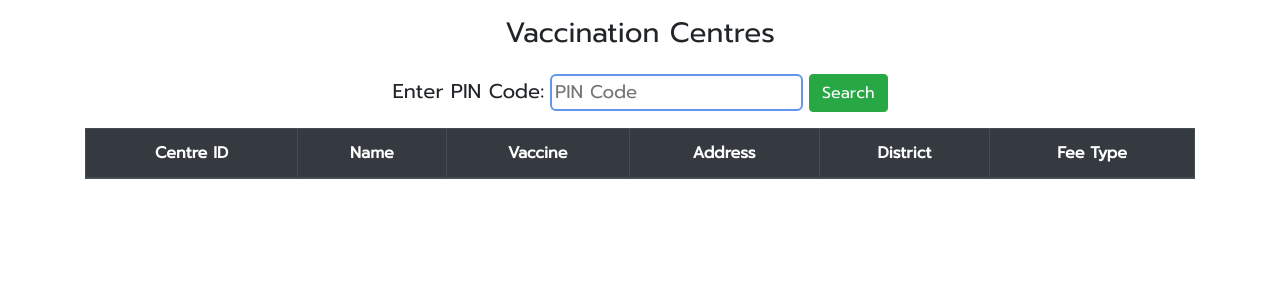
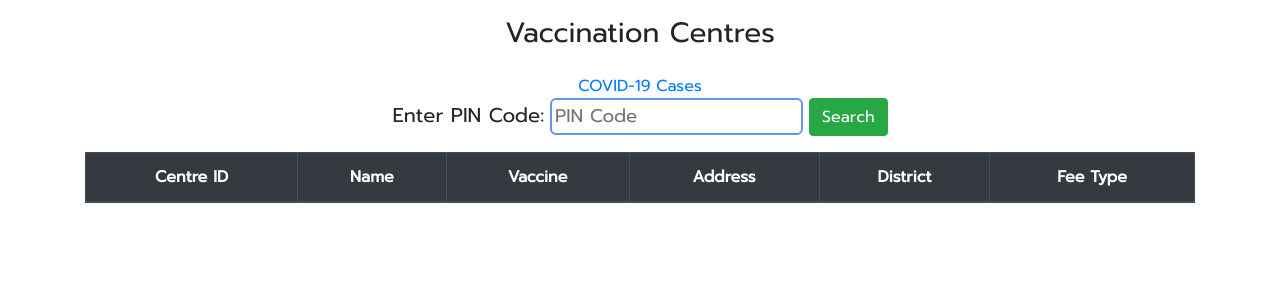
Before and after one commit to Ram-95/covid-19_india_data, a Flask app: page /vaccination_center in a window 1280 px wide. Shown: the top 300 px of the page. Run offline with Flask 2, Linux system fonts and the light colour scheme; lists and menus that the app fills with data are empty; some libraries are stand-ins or nearby versions; some web fonts are replaced.

Commit message:
Add navigation to homepage

```diff
--- a/templates/vaccination.html
+++ b/templates/vaccination.html
@@ -18,6 +18,7 @@
 <body>
     <div class="container content">
         <h3 id="heading" class="mb-4">Vaccination Centres</h3>
+        <a href="{{ url_for('homepage') }}">COVID-19 Cases</a>
         <div style="width: 100%; overflow-x: auto;">
             <span style="font-size: 1.25rem;">
                 Enter PIN Code:</span>&nbsp;<input type="text" placeholder="PIN Code" id="pin_field" autofocus
```
